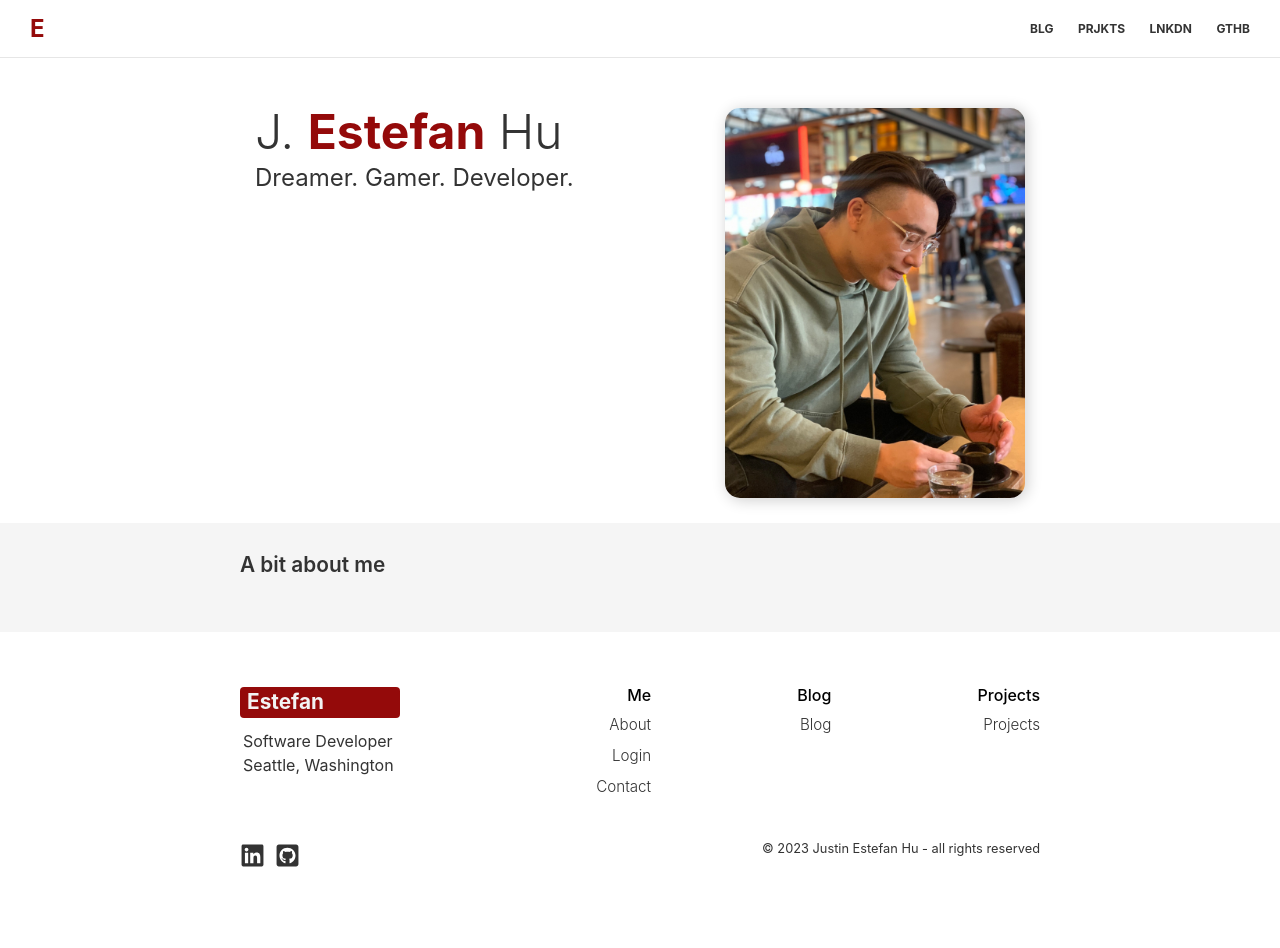
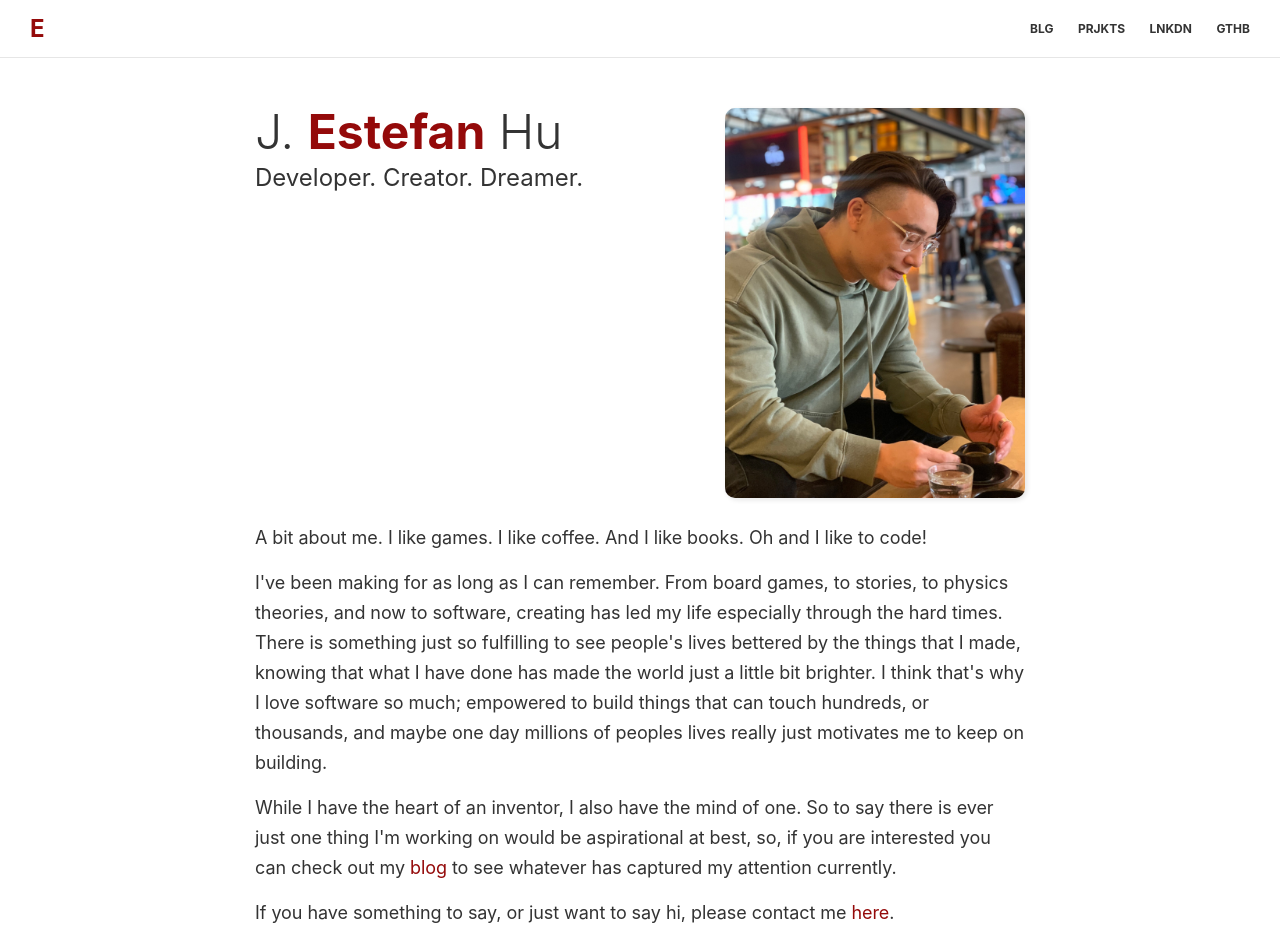
Before and after one commit to EstefanHu/portfolio, a Next.js app: page / in a window 1280 px wide. Shown: the top 948 px of the page. Before the commit the page ends 885 px from the top, so only its background shows below. Built offline with nearby package versions, Linux system fonts and the light colour scheme.

Commit message:
added a little bio

```diff
--- a/src/app/(landing)/(about)/landing.module.scss
+++ b/src/app/(landing)/(about)/landing.module.scss
@@ -31,8 +31,8 @@
     .imageWrapper {
       height: 390px;
       width: 300px;
-      border-radius: 15px;
-      box-shadow: 2px 2px 15px rgb(0, 0, 0, 0.2);
+      border-radius: 10px;
+      box-shadow: 2px 2px 5px rgb(0, 0, 0, 0.1);
       overflow: hidden;
       position: relative;
     }
@@ -56,7 +56,7 @@
       }
     }
 
-    @media only screen and (max-width: 510px) {
+    @media only screen and (max-width: 514px) {
       padding-top: 25px;
       flex-direction: column;
 
@@ -78,27 +78,28 @@
   .bio {
     display: flex;
     flex-direction: column;
-    background-color: var(--component);
-    padding: 25px 15px;
-
-    & > div {
-      width: 100%;
-      max-width: var(--max-width);
-      margin: 0 auto;
-    }
+    padding: 0 15px;
+    width: 100%;
+    max-width: var(--max-width);
+    margin: 0 auto;
 
     h3 {
-      font-size: 1.3rem;
-      font-weight: 600;
-      margin-bottom: 25px;
+      font-size: 20px;
+      font-weight: 400;
+      margin-bottom: 15px;
       line-height: 34px;
     }
 
     p {
       line-height: 30px;
-      font-size: 20px;
+      font-size: 18px;
       font-weight: 400;
       letter-spacing: -0.06px;
+      margin-bottom: 15px;
+
+      a {
+        color: var(--accent);
+      }
     }
   }
 }
--- a/src/app/(landing)/(about)/page.tsx
+++ b/src/app/(landing)/(about)/page.tsx
@@ -1,4 +1,5 @@
 import Image from 'next/image';
+import Link from 'next/link';
 import styles from './landing.module.scss';
 
 export default function Home() {
@@ -9,7 +10,7 @@ export default function Home() {
           <h1>
             J. <span>Estefan</span> Hu
           </h1>
-          <h2>Dreamer. Gamer. Developer.</h2>
+          <h2>Developer. Creator. Dreamer.</h2>
         </div>
 
         <div className={styles.imageWrapper}>
@@ -24,11 +25,17 @@ export default function Home() {
       </section>
 
       <section className={styles.bio}>
-        <div>
-          <h3>A bit about me</h3>
+        <p>A bit about me. I like games. I like coffee. And I like books. Oh and I like to code!</p>
 
-          <p></p>
-        </div>
+        <p>I&apos;ve been making for as long as I can remember. From board games, to stories, to physics theories, and now to software, creating has led my life especially through the hard times. There is something just so fulfilling to see people's lives bettered by the things that I made, knowing that what I have done has made the world just a little bit brighter. I think that&apos;s why I love software so much; empowered to build things that can touch hundreds, or thousands, and maybe one day millions of peoples lives really just motivates me to keep on building.</p>
+
+        <p>While I have the heart of an inventor, I also have the mind of one. So to say there is ever just one thing I&apos;m working on would be aspirational at best, so, if you are interested you can check out my <Link href='/blg'>blog</Link> to see whatever has captured my attention currently.</p>
+
+        <p>If you have something to say, or just want to say hi, please contact me <Link href='/contact?r=bio' >here</Link>.</p>
+
+        <p>Best of wishes, and to those who know. Happy coding!</p>
+
+        <p>- e.</p>
       </section>
     </main>
   );
--- a/src/app/(landing)/layout.module.scss
+++ b/src/app/(landing)/layout.module.scss
@@ -171,13 +171,15 @@
   }
 
   @media only screen and (max-width: 380px) {
+    padding-top: 10px;
+
     footer {
       div.footerTop {
         nav {
           flex-direction: column;
 
           span {
-            margin-top: 25px;
+            margin-top: 20px;
           }
         }
       }
--- a/src/app/(landing)/layout.tsx
+++ b/src/app/(landing)/layout.tsx
@@ -34,7 +34,7 @@ export default function layout({ children }: { children: React.ReactNode }) {
           <div className={styles.footerTop}>
             <div className={styles.branding}>
               <Link href='/'>
-                <p className={styles.name}>estefan</p>
+                <p className={styles.name}>j. estefan hu</p>
               </Link>
               <p>Software Developer</p>
               <p>Seattle, Washington</p>
```
